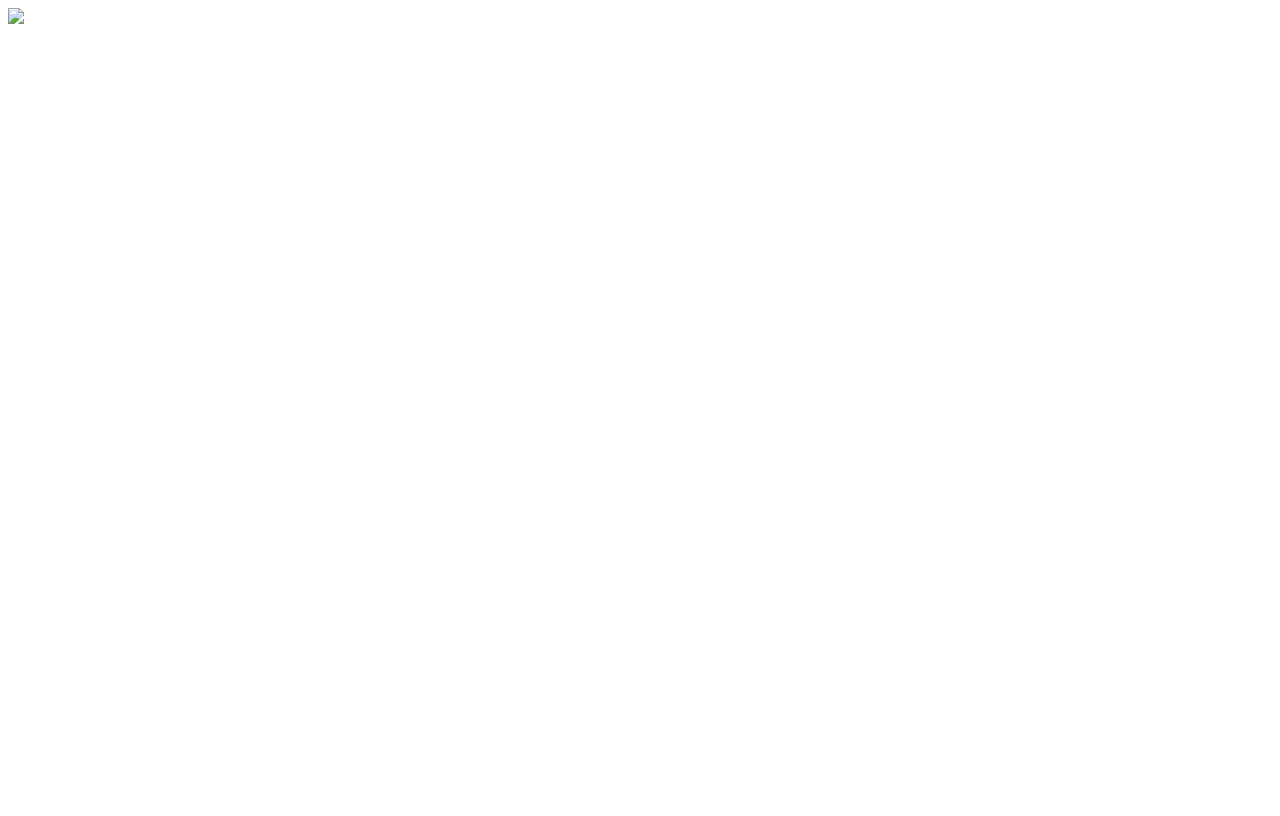
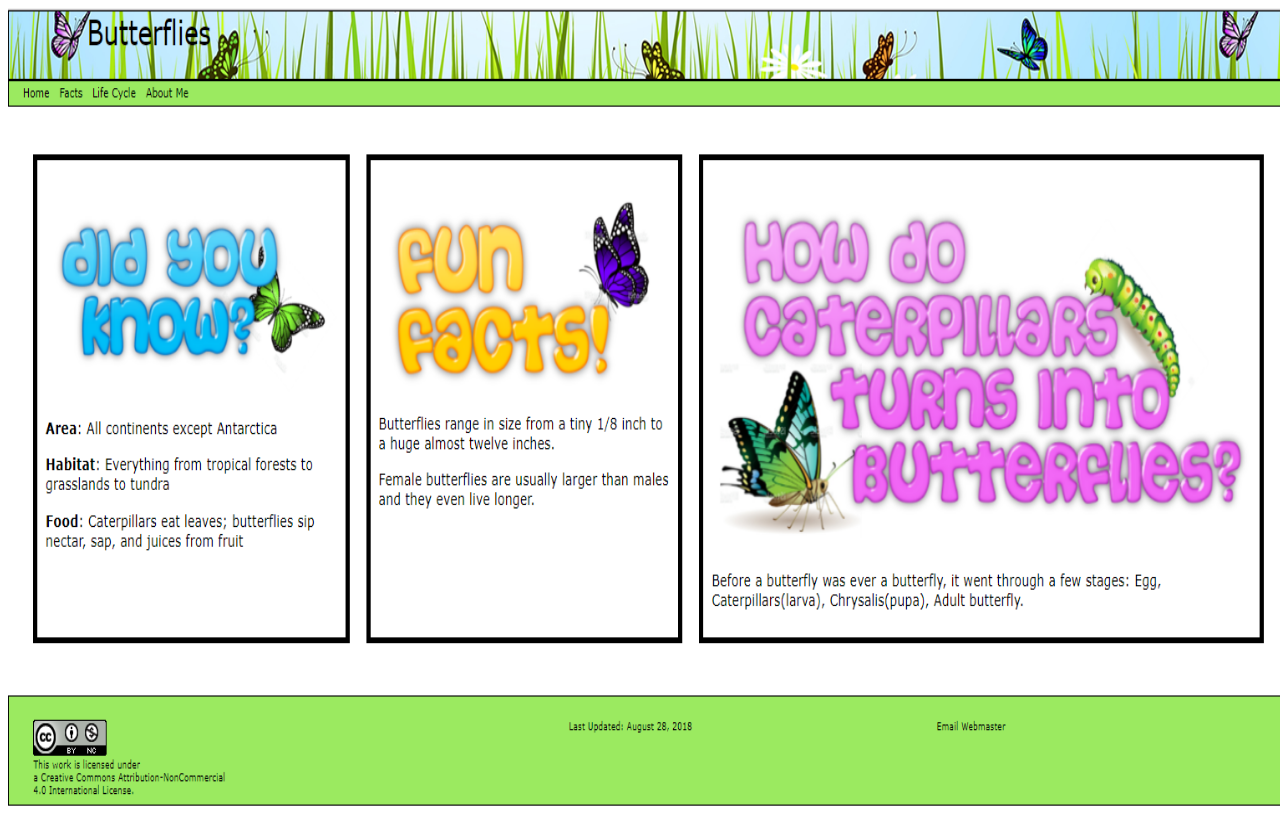
Before and after one commit to cfrikke/butterflystoryboard, a plain HTML site: page index.html in a window 1280 px wide. Drawn offline with Linux system fonts and the light colour scheme.

Commit message:
Update index.html

```diff
--- a/index.html
+++ b/index.html
@@ -1 +1 @@
-<img src="butterflystoryboard.jpg">
+<img style="width:100vw;height:100vh" src="Butterfly Storyboard.png">
```
